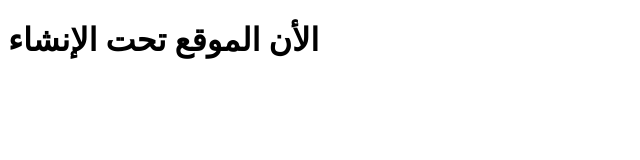
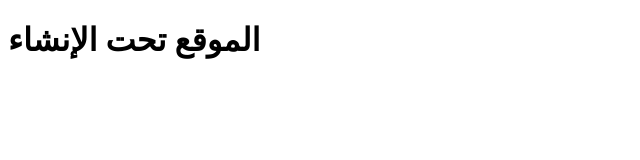
Before and after one commit to malakworldwide/portfolio-website, a Nuxt app: page / in a window 1280 px wide. Shown: the top 160 px of the page, without its empty margins (0-640 px from the left). Built offline with nearby package versions, Linux system fonts and the light colour scheme.

Commit message:
Edit text

```diff
--- a/app.vue
+++ b/app.vue
@@ -1,6 +1,6 @@
 <template>
   <div>
     <NuxtRouteAnnouncer />
-    <h1> الأن الموقع تحت الإنشاء</h1>
+    <h1> الموقع تحت الإنشاء</h1>
   </div>
 </template>
```
